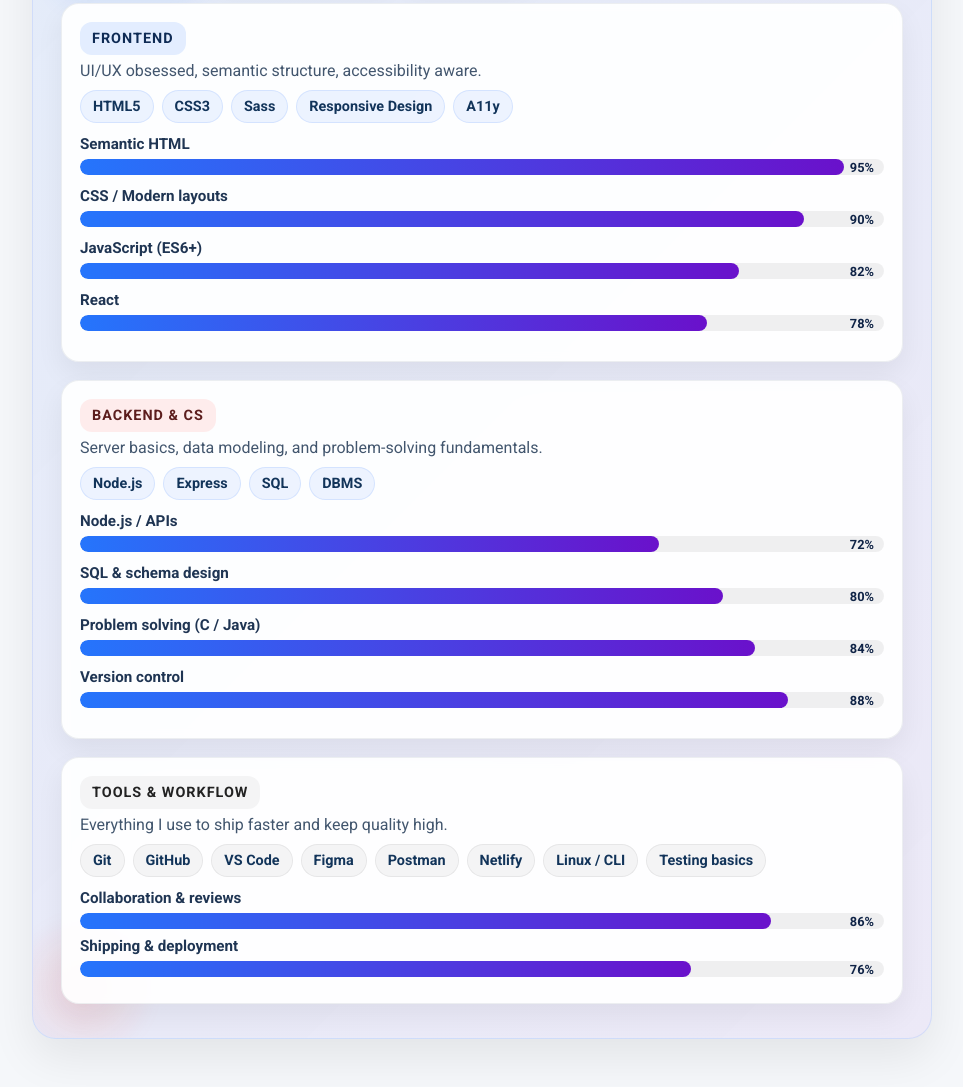
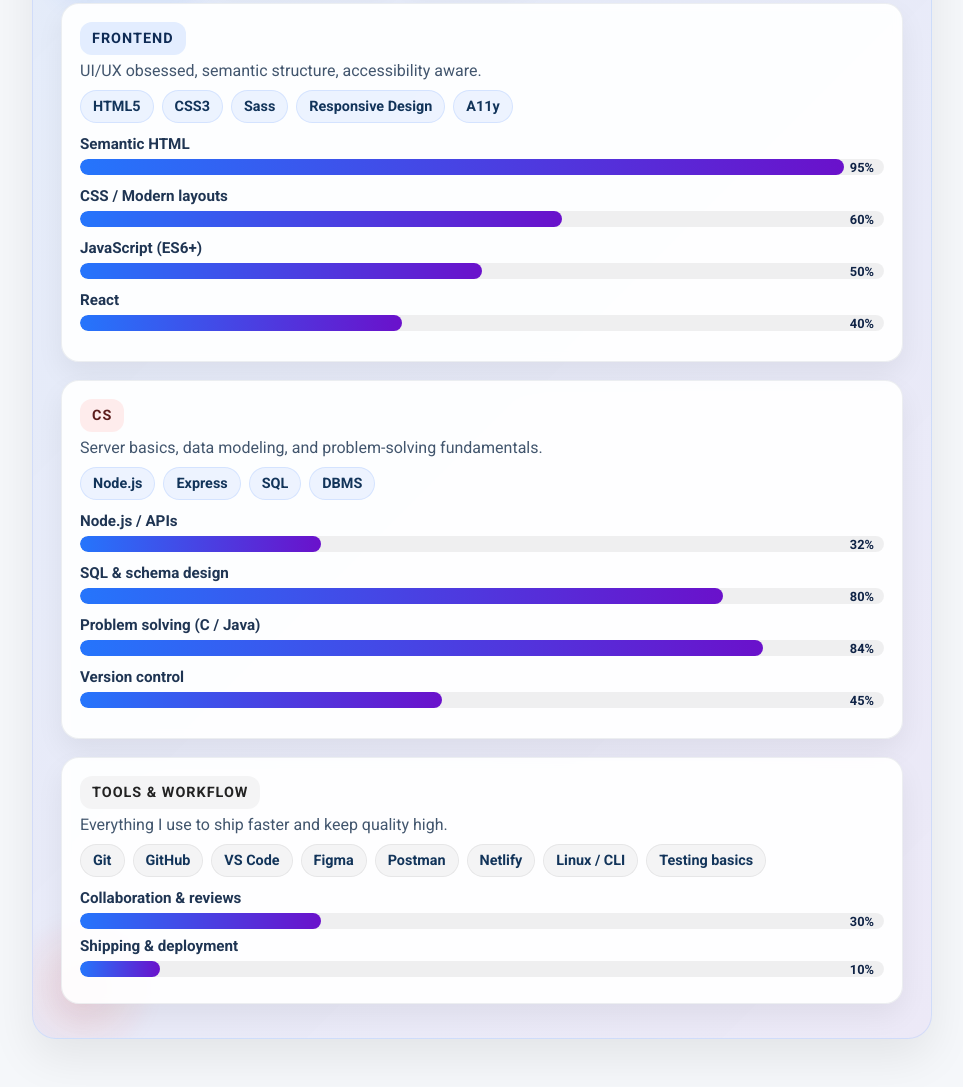
Before and after one commit to jethwa76/portfolio, a plain HTML site: page index.html in a window 1280 px wide. Shown: the part 2119-3206 px from the top of the page, without its empty margins (158-1121 px from the left). Drawn offline with nearby package versions, Linux system fonts and the light colour scheme.

Commit message:
add profile

```diff
--- a/index.html
+++ b/index.html
@@ -142,21 +142,21 @@
         </div>
         <div class="meter">
           <div class="label">CSS / Modern layouts</div>
-          <div class="meter-bar" data-level="90"><span>90%</span></div>
+          <div class="meter-bar" data-level="60"><span>60%</span></div>
         </div>
         <div class="meter">
           <div class="label">JavaScript (ES6+)</div>
-          <div class="meter-bar" data-level="82"><span>82%</span></div>
+          <div class="meter-bar" data-level="50"><span>50%</span></div>
         </div>
         <div class="meter">
           <div class="label">React</div>
-          <div class="meter-bar" data-level="78"><span>78%</span></div>
+          <div class="meter-bar" data-level="40"><span>40%</span></div>
         </div>
       </div>
 
       <div class="skill-card">
         <div class="card-head">
-          <div class="pill alt">Backend & CS</div>
+          <div class="pill alt">CS</div>
           <p>Server basics, data modeling, and problem-solving fundamentals.</p>
         </div>
         <div class="chip-row">
@@ -168,7 +168,7 @@
         </div>
         <div class="meter">
           <div class="label">Node.js / APIs</div>
-          <div class="meter-bar" data-level="72"><span>72%</span></div>
+          <div class="meter-bar" data-level="30"><span>32%</span></div>
         </div>
         <div class="meter">
           <div class="label">SQL & schema design</div>
@@ -176,11 +176,11 @@
         </div>
         <div class="meter">
           <div class="label">Problem solving (C / Java)</div>
-          <div class="meter-bar" data-level="84"><span>84%</span></div>
+          <div class="meter-bar" data-level="85"><span>84%</span></div>
         </div>
         <div class="meter">
           <div class="label">Version control</div>
-          <div class="meter-bar" data-level="88"><span>88%</span></div>
+          <div class="meter-bar" data-level="45"><span>45%</span></div>
         </div>
       </div>
 
@@ -201,11 +201,11 @@
         </div>
         <div class="meter compact">
           <div class="label">Collaboration & reviews</div>
-          <div class="meter-bar" data-level="86"><span>86%</span></div>
+          <div class="meter-bar" data-level="30"><span>30%</span></div>
         </div>
         <div class="meter compact">
           <div class="label">Shipping & deployment</div>
-          <div class="meter-bar" data-level="76"><span>76%</span></div>
+          <div class="meter-bar" data-level="10"><span>10%</span></div>
         </div>
       </div>
     </div>
```
